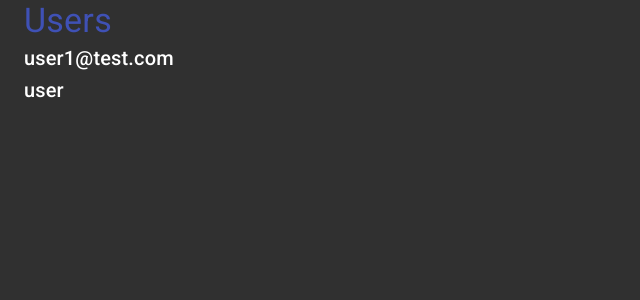
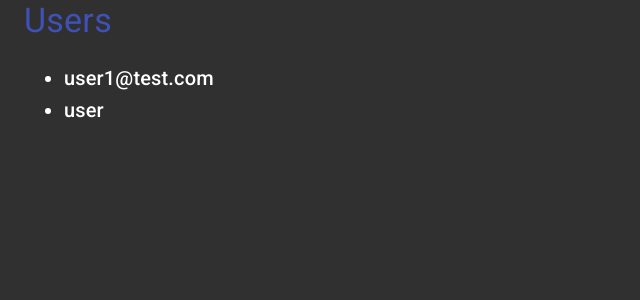
Before and after one commit to Catalin-Chiorean/react-online-test, a React (Create React App) app: page /users in a window 1280 px wide. Shown: the top 300 px of the page, without its empty margins (0-640 px from the left). Built offline with nearby package versions, Linux system fonts and the light colour scheme; data requests are answered from the project's data file.

Commit message:
Add component which gets the users from the fake server

```diff
--- a/src/pages/Users.js
+++ b/src/pages/Users.js
@@ -2,16 +2,9 @@ import React, { useEffect, useState } from 'react';
 import Container from '@material-ui/core/Container';
 import CssBaseline from '@material-ui/core/CssBaseline';
 import Typography from '@material-ui/core/Typography';
+import UsersList from '../server/UsersList';
 
 export default function Users() {
-  const [users, setUsers] = useState([]);
-
-  useEffect(() => {
-    fetch('http://localhost:3001/users')
-      .then(res => res.json())
-      .then(data => setUsers(data))
-  }, [])
-
   return (
     <Container>
       <CssBaseline />
@@ -21,11 +14,9 @@ export default function Users() {
         </Typography>
       </div>
       <div>
-        {users.map(user => (
-          <Typography variant="h6" key={user.id}>
-            {user.email}
-          </Typography>
-        ))}
+        <Typography variant="h6">
+          <UsersList />
+        </Typography>
       </div>
     </Container>
 
--- /dev/null
+++ b/src/server/UsersList.js
@@ -0,0 +1,23 @@
+import React from 'react';
+import axios from 'axios';
+
+export default class UsersList extends React.Component {
+  state = {
+    users: [],
+  };
+
+  componentDidMount() {
+    axios.get('http://localhost:3001/users')
+      .then(res => {
+        this.setState({ users: res.data});
+      })
+  }
+
+  render() {
+    return (
+      <ul>
+        { this.state.users.map(user => <li>{user.email}</li>)}
+      </ul>
+    )
+  }
+}
```
Also changed, not shown: src/server/server.js (added, +10 -0 lines).
